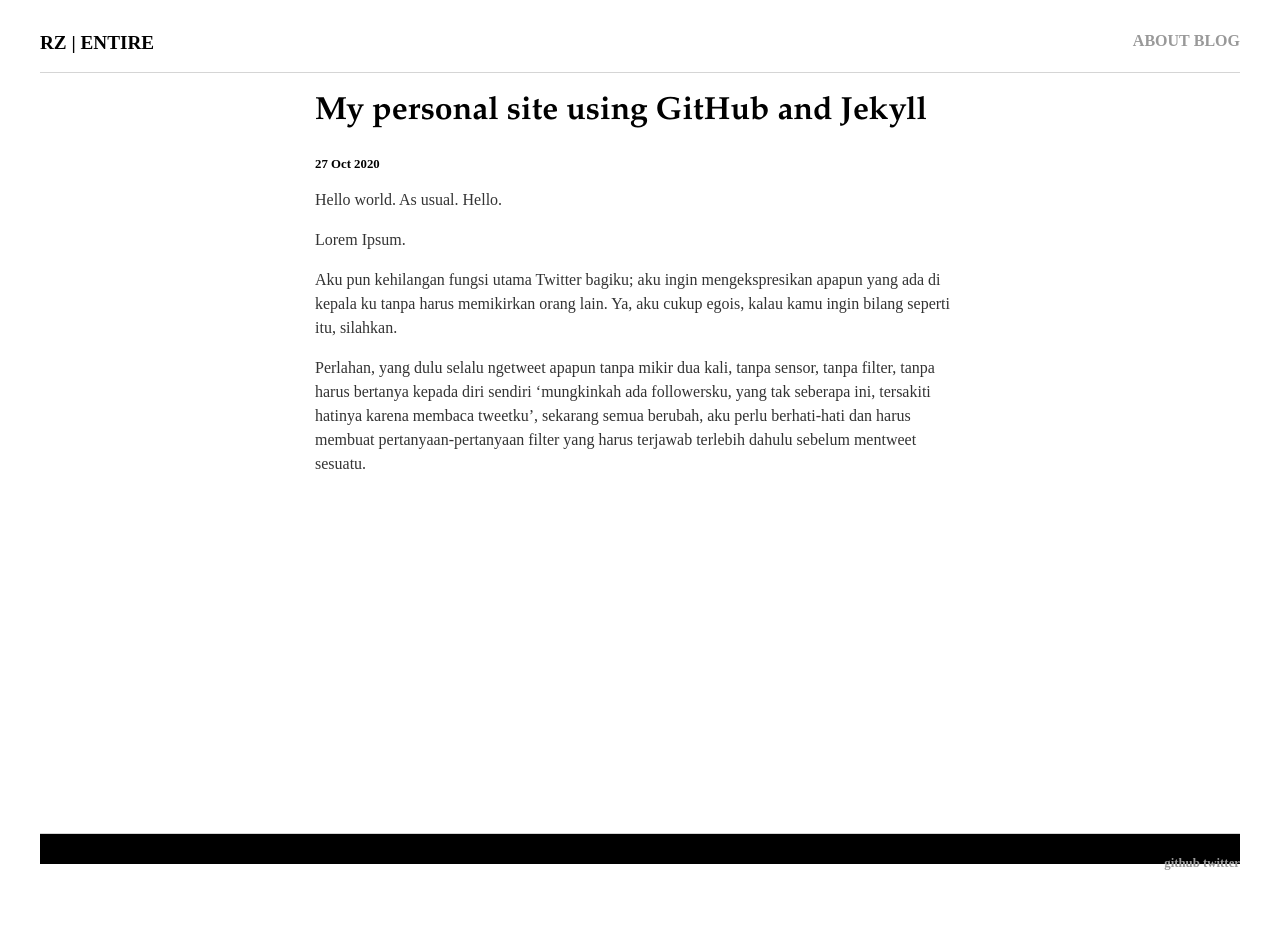
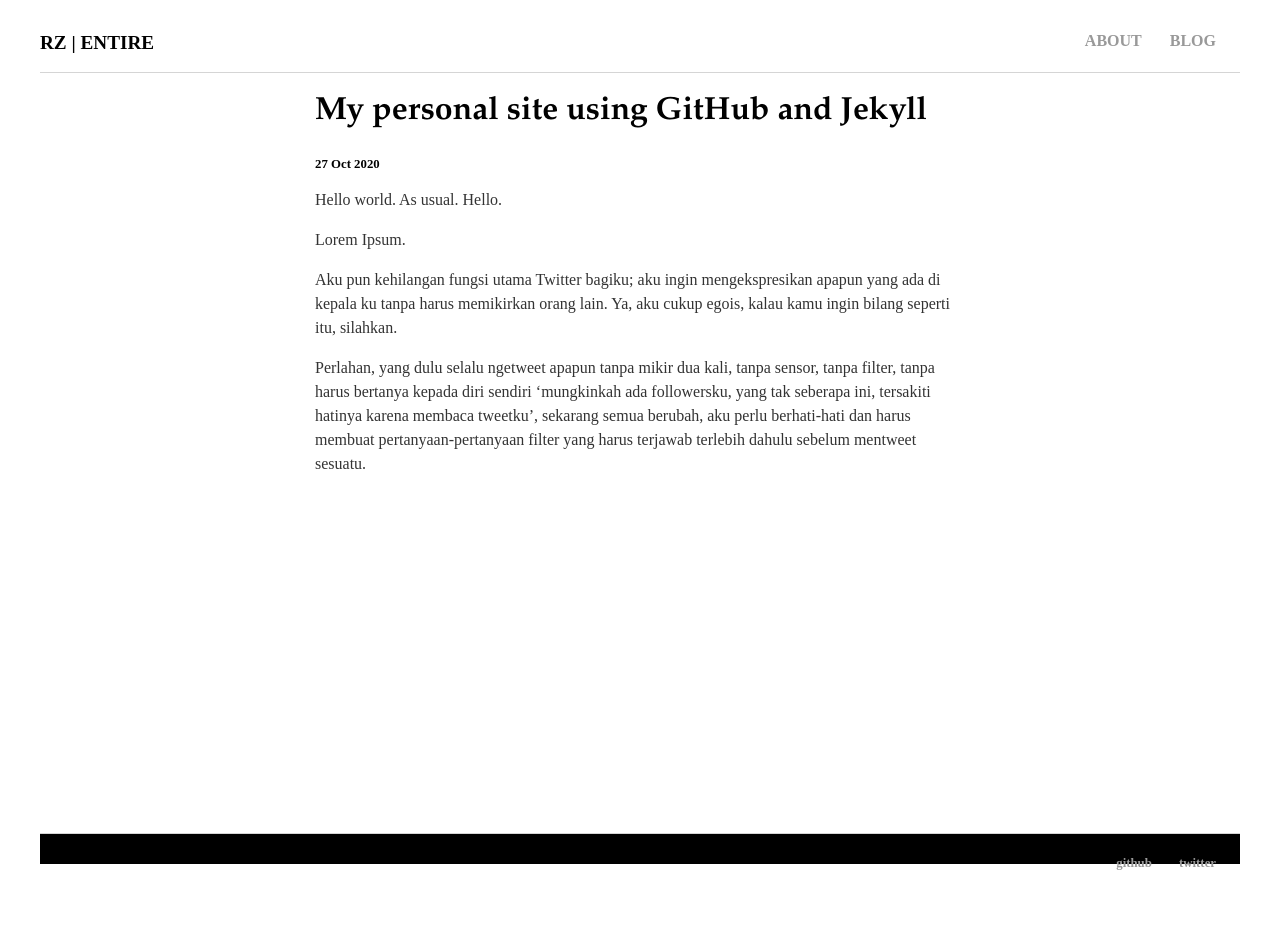
Before and after one commit to rnfitriansyah/rnfitriansyah.github.io, a Jekyll site: the page built from _posts/2020-10-27-rizki-first-site.md, in a window 1280 px wide. Built offline with Jekyll 4.4.1, drawn with Linux system fonts in a browser that asks for light colours.

Commit message:
Update responsive.css

```diff
--- a/css/responsive.css
+++ b/css/responsive.css
@@ -50,7 +50,7 @@ footer ul {
 
 nav ul li, footer ul li {
     display: inline;
-    margin-right: 0;
+    margin-right: 24px;
 }
 
 header {
```
